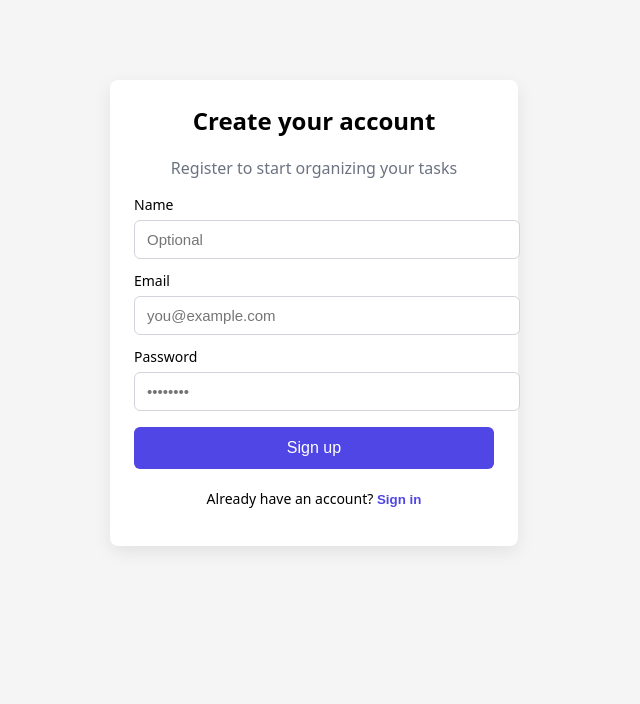
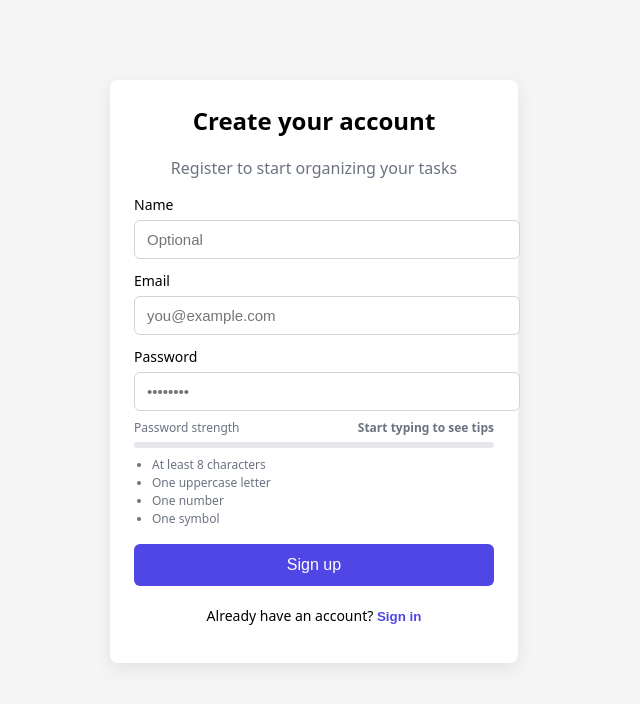
Before and after one commit to I-love-work/kanban-board, a React (Create React App) app in the folder frontend/: page / in a window 1280 px wide. Both pictures are taken after typing "name@example.com", "Sample123" into the empty fields and a click on the button "Create one". Shown: the top 704 px of the page, without its empty margins (326-966 px from the left). Built offline with nearby package versions, Linux system fonts and the light colour scheme.

Commit message:
Add password requirement

```diff
--- a/frontend/src/components/AuthForm.jsx
+++ b/frontend/src/components/AuthForm.jsx
@@ -4,6 +4,49 @@ const initialState = {
   email: "",
   password: "",
   name: "",
+};
+
+const PASSWORD_REQUIREMENTS = [
+  { label: "At least 8 characters", test: (value) => value.length >= 8 },
+  { label: "One uppercase letter", test: (value) => /[A-Z]/.test(value) },
+  { label: "One number", test: (value) => /\d/.test(value) },
+  { label: "One symbol", test: (value) => /[^A-Za-z0-9]/.test(value) },
+];
+
+const STRENGTH_LEVELS = [
+  { label: "Too weak", color: "#ef4444" },
+  { label: "Weak", color: "#f97316" },
+  { label: "Fair", color: "#f59e0b" },
+  { label: "Good", color: "#10b981" },
+  { label: "Strong", color: "#059669" },
+];
+
+const getPasswordStrength = (password = "") => {
+  if (!password) {
+    return {
+      label: "Start typing to see tips",
+      color: "#6b7280",
+      percentage: 0,
+      unmet: PASSWORD_REQUIREMENTS.map((req) => req.label),
+      score: 0,
+    };
+  }
+
+  const score = PASSWORD_REQUIREMENTS.reduce(
+    (count, requirement) => (requirement.test(password) ? count + 1 : count),
+    0
+  );
+  const level = STRENGTH_LEVELS[Math.min(score, STRENGTH_LEVELS.length - 1)];
+
+  return {
+    label: level.label,
+    color: level.color,
+    percentage: (score / PASSWORD_REQUIREMENTS.length) * 100,
+    unmet: PASSWORD_REQUIREMENTS.filter((req) => !req.test(password)).map(
+      (req) => req.label
+    ),
+    score,
+  };
 };
 
 export default function AuthForm({
@@ -15,6 +58,9 @@ export default function AuthForm({
 }) {
   const [formState, setFormState] = useState(initialState);
   const isRegister = mode === "register";
+  const passwordStrength = isRegister
+    ? getPasswordStrength(formState.password)
+    : null;
 
   useEffect(() => {
     setFormState(initialState);
@@ -101,6 +147,62 @@ export default function AuthForm({
             style={inputStyle}
             autoComplete={isRegister ? "new-password" : "current-password"}
           />
+          {isRegister && passwordStrength ? (
+            <div style={{ marginTop: 8 }}>
+              <div
+                style={{
+                  display: "flex",
+                  justifyContent: "space-between",
+                  fontSize: 12,
+                  color: "#6b7280",
+                }}
+              >
+                <span>Password strength</span>
+                <span
+                  style={{
+                    color: passwordStrength.color,
+                    fontWeight: 600,
+                  }}
+                >
+                  {passwordStrength.label}
+                </span>
+              </div>
+              <div
+                style={{
+                  height: 6,
+                  borderRadius: 999,
+                  background: "#e5e7eb",
+                  overflow: "hidden",
+                  marginTop: 6,
+                }}
+              >
+                <div
+                  style={{
+                    height: "100%",
+                    width: `${passwordStrength.percentage}%`,
+                    background: passwordStrength.color,
+                    transition: "width 0.25s ease",
+                  }}
+                />
+              </div>
+              {passwordStrength.unmet.length > 0 ? (
+                <ul
+                  style={{
+                    margin: "8px 0 0",
+                    paddingLeft: 18,
+                    color: "#6b7280",
+                    fontSize: 12,
+                    lineHeight: 1.5,
+                    listStyle: "disc",
+                  }}
+                >
+                  {passwordStrength.unmet.map((tip) => (
+                    <li key={tip}>{tip}</li>
+                  ))}
+                </ul>
+              ) : null}
+            </div>
+          ) : null}
         </label>
 
         {error ? (
```
